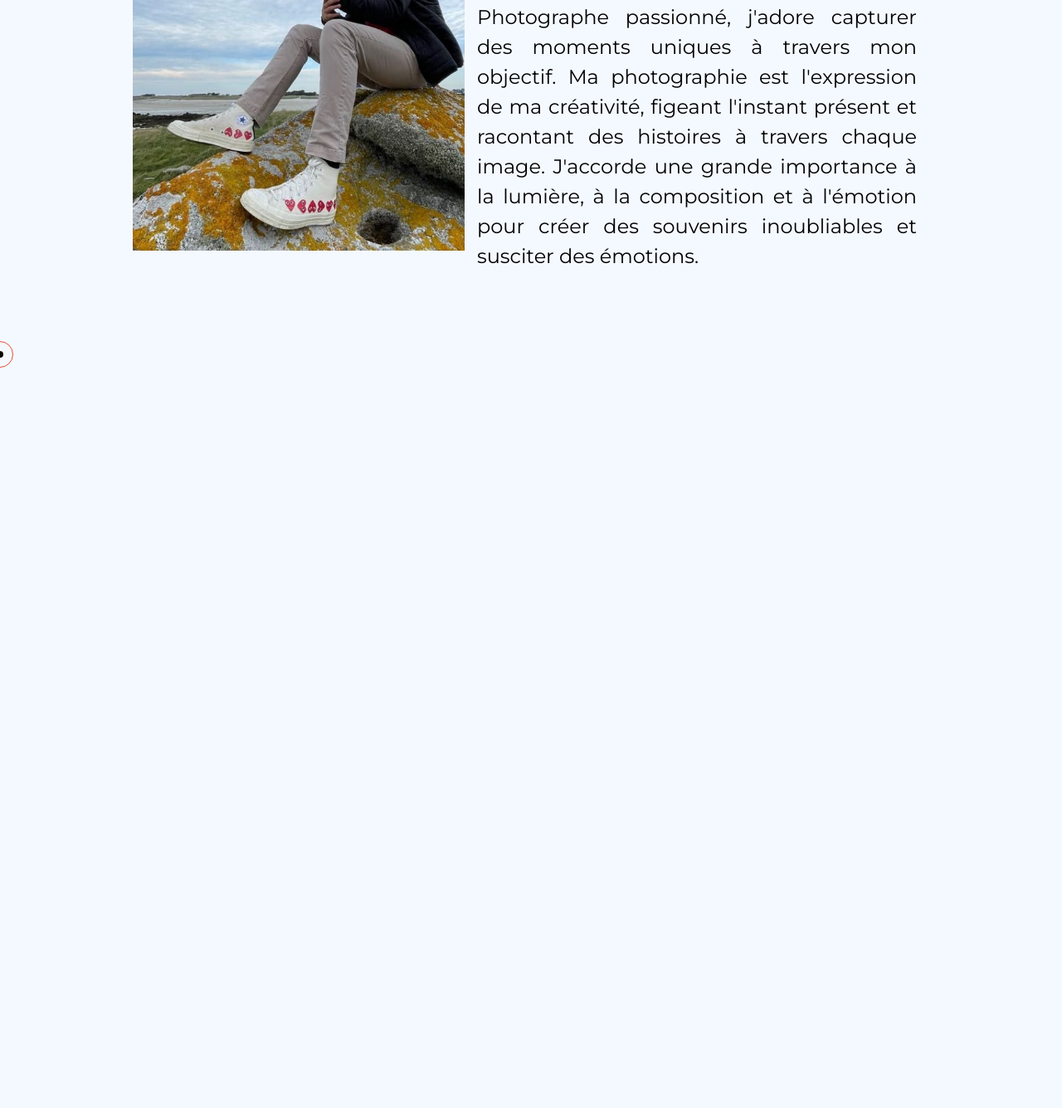
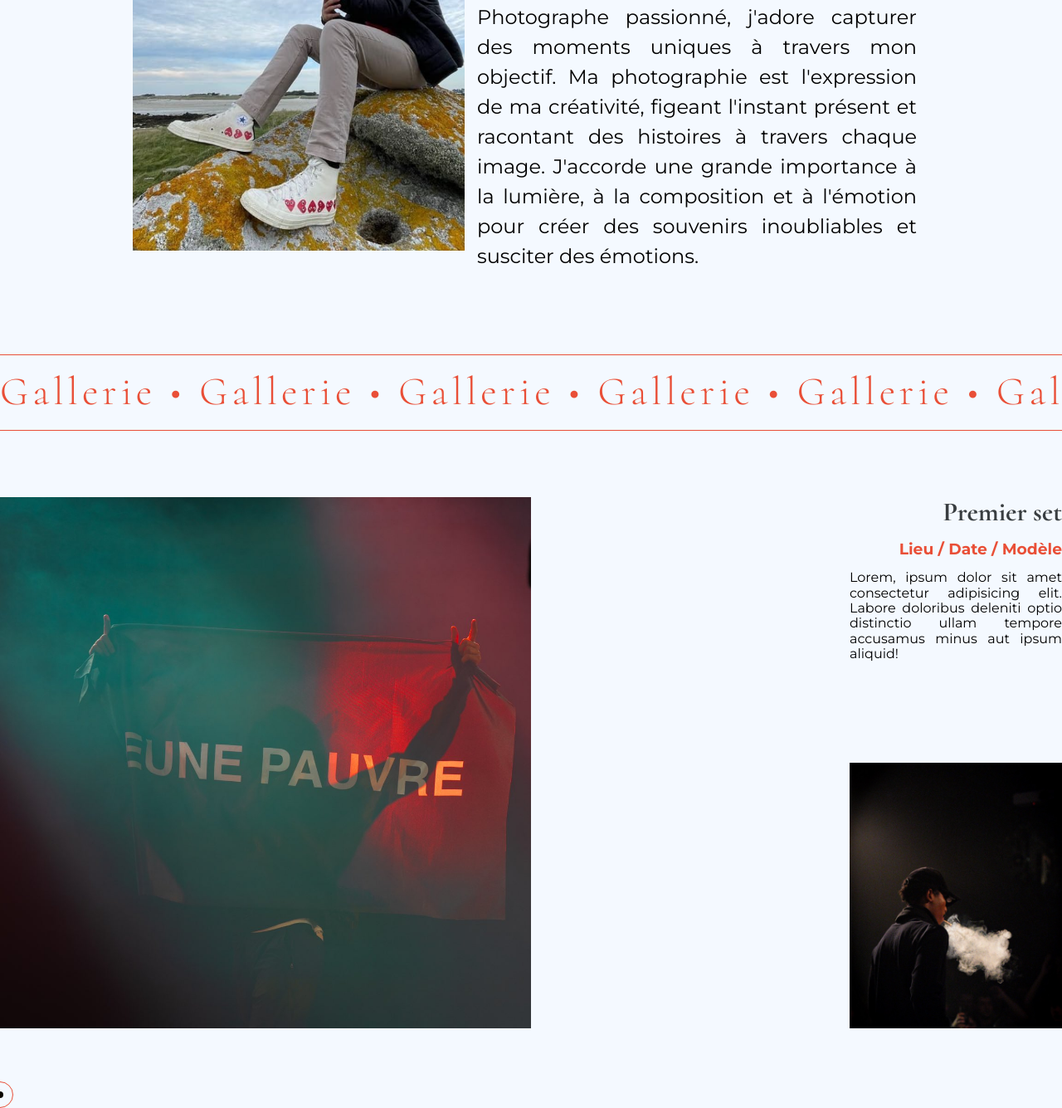
Before and after one commit to 3mpty78/rawnan, a website: page index.html in a window 1280 px wide. Shown: the part 1265-2600 px from the top of the page at 83% size. Before the commit the page ends 1708 px from the top, so only its background shows below. Drawn offline with nearby package versions, Linux system fonts and the light colour scheme.

Commit message:
First photo set done

```diff
--- a/index.css
+++ b/index.css
@@ -3,6 +3,7 @@
 @import "./styles/variables.css";
 @import "./styles/home.css";
 @import "./styles/about.css";
+@import "./styles/gallerie.css";
 
 /* Import des polices */
 @font-face {
@@ -42,6 +43,11 @@ body {
       border-radius: 50px;
       transition: 0.2s ease-out;
       pointer-events: none;
+}
+#sphere.onImage {
+      width: 80px;
+      height: 80px;
+      backdrop-filter: invert(1);
 }
 #dot {
       width: 8px;
@@ -84,3 +90,5 @@ body {
             transition: 0.4s ease-out;
       }
 }
+
+/* test */
--- a/index.html
+++ b/index.html
@@ -63,6 +63,7 @@
                               </div>
                               <div class="image"></div>
                         </div>
+                        <div class="contact-circle"></div>
                   </section>
                   <div class="scrolling_text">
                         <p>
@@ -75,7 +76,8 @@
                         <div class="container">
                               <img
                                     src="./assets/img/ronan2.png"
-                                    alt="Photograph" />
+                                    alt="Photograph"
+                                    id="aboutPicture" />
                               <div class="presentation">
                                     <h2><span>Qui</span> suis-je ?</h2>
                                     <p>
@@ -93,6 +95,35 @@
                               </div>
                         </div>
                   </section>
+                  <div class="scrolling_text">
+                        <p>
+                              Gallerie • Gallerie • Gallerie • Gallerie •
+                              Gallerie • Gallerie • Gallerie • Gallerie •
+                              Gallerie • Gallerie • Gallerie • Gallerie •
+                        </p>
+                  </div>
+                  <section id="gallerie">
+                        <div class="container">
+                              <img
+                                    src="./assets/img/Fwl-4-DX0AEFxBM.jpg"
+                                    alt=""
+                                    class="reveal" />
+                              <div class="text_container">
+                                    <h2>Premier set</h2>
+                                    <h3>Lieu / Date / Modèle</h3>
+                                    <p>
+                                          Lorem, ipsum dolor sit amet
+                                          consectetur adipisicing elit. Labore
+                                          doloribus deleniti optio distinctio
+                                          ullam tempore accusamus minus aut
+                                          ipsum aliquid!
+                                    </p>
+                                    <img
+                                          src="./assets/img/Fw0-INpXwAoW14K.jpg"
+                                          alt="" />
+                              </div>
+                        </div>
+                  </section>
             </main>
             <div id="sphere"></div>
             <div id="dot"></div>
--- a/script.js
+++ b/script.js
@@ -53,11 +53,34 @@ document.addEventListener("scroll", (f) => {
 
 // Test image width au scroll
 let lastScrollTop = 0;
-const scrollingText = document.querySelector(".scrolling_text p");
+const scrollingText = document.querySelectorAll(".scrolling_text p");
 
 window.addEventListener("scroll", () => {
       const currentScrollTop = window.scrollY;
-      scrollingText.style.transform = `translateX(-${currentScrollTop / 2}px)`;
+
+      scrollingText.forEach((element) => {
+            element.style.transform = `translateX(-${currentScrollTop / 2}px)`;
+      });
 
       lastScrollTop = currentScrollTop;
 });
+
+// Agrandissement de la sphère du cursor au hover
+
+const image = document.querySelector(".image");
+const aboutPicture = document.getElementById("aboutPicture");
+
+image.addEventListener("mouseenter", () => {
+      sphere.classList.add("onImage");
+});
+image.addEventListener("mouseleave", () => {
+      sphere.classList.remove("onImage");
+});
+aboutPicture.addEventListener("mouseenter", () => {
+      sphere.classList.add("onImage");
+});
+aboutPicture.addEventListener("mouseleave", () => {
+      sphere.classList.remove("onImage");
+});
+
+// tests
--- /dev/null
+++ b/styles/gallerie.css
@@ -0,0 +1,52 @@
+#gallerie {
+      height: auto;
+      display: flex;
+      flex-flow: row wrap;
+      align-items: center;
+
+      & .container {
+            width: 100%;
+            height: 100vh;
+            display: flex;
+            flex-direction: row;
+            justify-content: space-between;
+            align-items: center;
+
+            & img {
+                  width: 50%;
+                  height: 80%;
+                  object-fit: cover;
+            }
+
+            & .text_container {
+                  position: relative;
+                  width: 40%;
+                  height: 80%;
+                  gap: 15px;
+                  display: flex;
+                  flex-flow: column nowrap;
+                  align-items: flex-end;
+
+                  & h2 {
+                        color: var(--black);
+                        font-family: cormorant;
+                        font-size: 2em;
+                  }
+
+                  & h3 {
+                        color: var(--accent);
+                  }
+
+                  & p {
+                        width: 50%;
+                        text-align: justify;
+                  }
+
+                  & img {
+                        height: 50%;
+                        position: absolute;
+                        bottom: 0;
+                  }
+            }
+      }
+}
```
